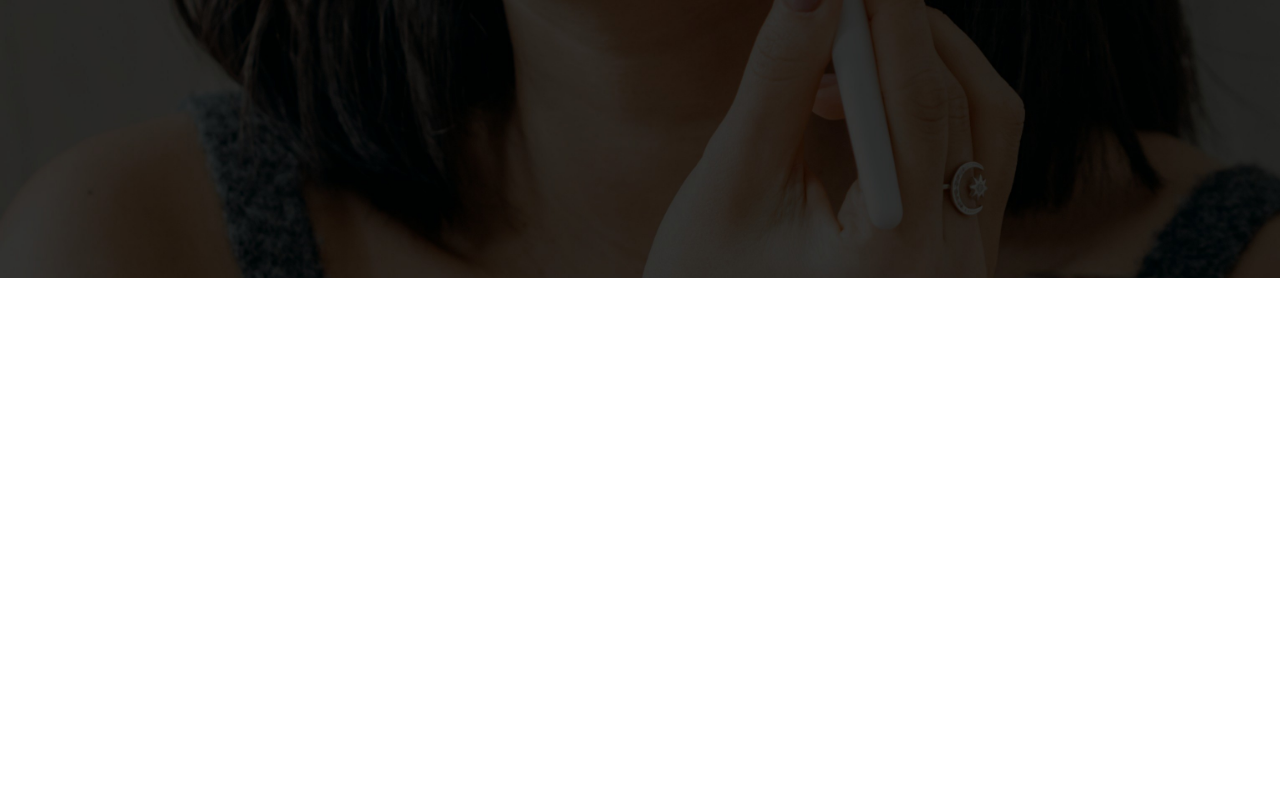
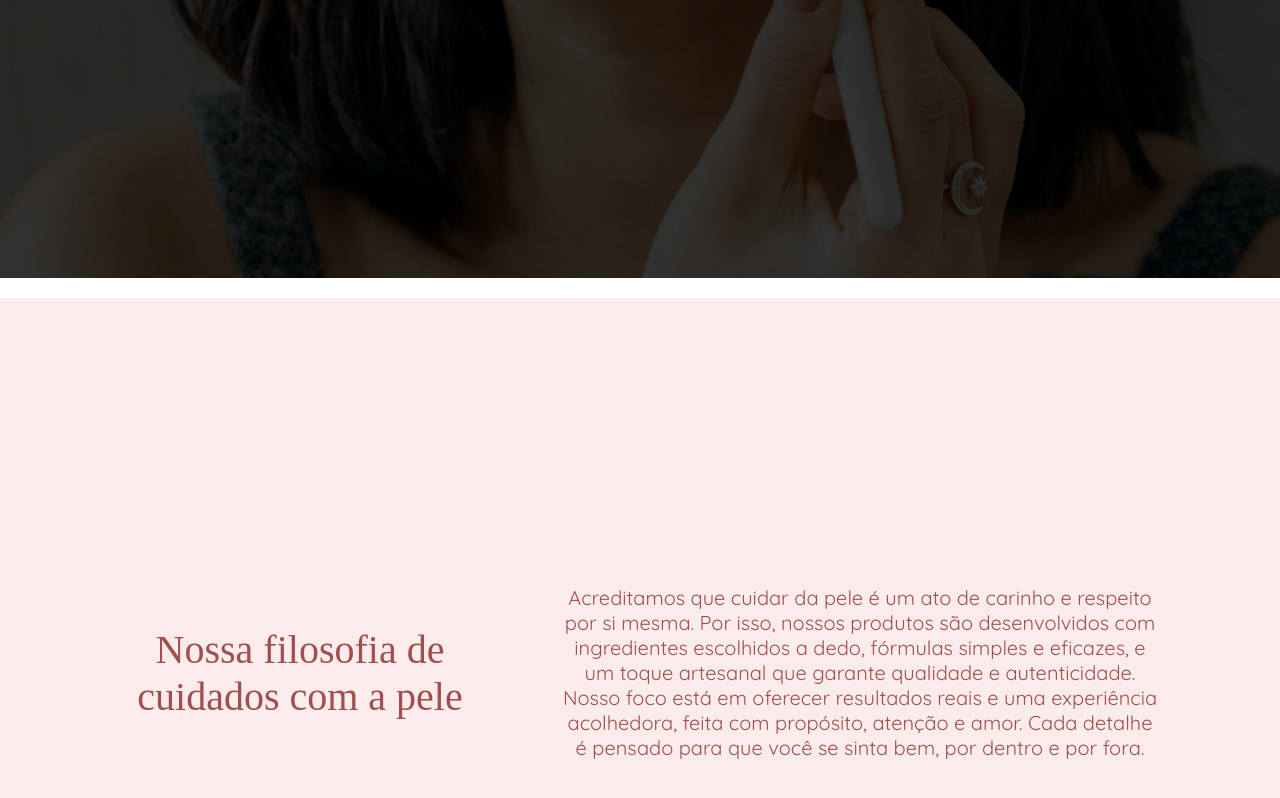
Before and after one commit to Deborah-Ferreira/clinica-de-estetica, a plain HTML site: page index.html in a window 1280 px wide. Shown: the part 472-1270 px from the top of the page. Before the commit the page ends 800 px from the top, so only its background shows below. Drawn offline with Linux system fonts and the light colour scheme; a web font is replaced by a local one.

Commit message:
feat: add about-philosophy section with animation

```diff
--- a/index.html
+++ b/index.html
@@ -28,7 +28,16 @@
         </a>
       </div>
     </section>
+    <section class="about-philosophy animation">
+      <h1>Nossa filosofia de cuidados com a pele</h1>
+      <p>Acreditamos que cuidar da pele é um ato de carinho e respeito por si mesma. Por isso, nossos produtos são
+        desenvolvidos com ingredientes escolhidos a dedo, fórmulas simples e eficazes, e um toque artesanal que garante
+        qualidade e autenticidade.
+        Nosso foco está em oferecer resultados reais e uma experiência acolhedora, feita com propósito, atenção e amor.
+        Cada detalhe é pensado para que você se sinta bem, por dentro e por fora.
+      </p>
+    </section>
   </div>
+  <script src="script.js"></script>
 </body>
-
 </html>
--- /dev/null
+++ b/script.js
@@ -0,0 +1,13 @@
+const observer = new IntersectionObserver(entradas => {
+  entradas.forEach(entrada => {
+    if (entrada.isIntersecting) {
+      entrada.target.classList.add('visivel');
+      observer.unobserve(entrada.target);
+    }
+  });
+});
+
+const elementos = document.querySelectorAll('.animation');
+
+elementos.forEach(el =>
+observer.observe(el));
--- /dev/null
+++ b/style/about-philosophy.css
@@ -0,0 +1,45 @@
+& .about-philosophy {
+  height: 28.12rem;
+  background-color: #fbecec;
+  color: var(--text-color-tertiary);
+  display: flex;
+  flex-direction: column;
+  text-align: center;
+  justify-content: center;
+  gap: 1.25rem;
+  padding-inline: 2.18rem;
+  margin: auto;
+
+  & h1 {
+    font: var(--f-lg);
+    font-size: 1.87rem;
+
+  }
+
+  & p {
+    font: var(--f-md);
+    font-size: .62rem;
+  }
+}
+
+@media(min-width:48rem) {
+  & .about-philosophy {
+    height: 46.87rem;
+    display: flex;
+    flex-direction: row;
+    align-items: center;
+    gap: 5rem;
+    padding-inline: 7.5rem;
+
+    & h1 {
+      font: var(--f-lg);
+      font-size: 2.5rem;
+    }
+
+    & p {
+      font: var(--f-md);
+      font-size: 1.25rem;
+      max-width: 37.5rem;
+    }
+  }
+}
--- a/style/index.css
+++ b/style/index.css
@@ -1,2 +1,4 @@
 @import url(global.css);
 @import url(hero.css);
+@import url(about-philosophy.css);
+@import url(utility.css);
--- /dev/null
+++ b/style/utility.css
@@ -0,0 +1,9 @@
+& .animation {
+  opacity: 0;
+  transform: translateY(1.25rem);
+  transition: all 1s ease-in-out;
+}
+& .animation.visivel {
+  opacity: 1;
+  transform: translateY(1.25rem);
+}
```
